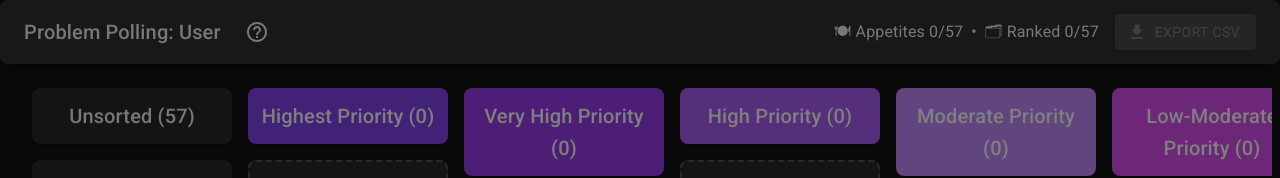
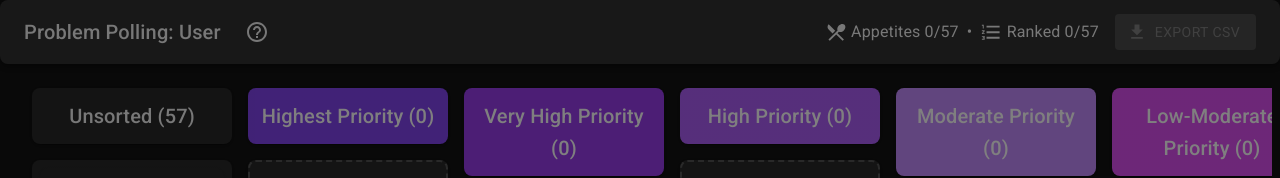
Before and after one commit to chase-grey/tier-list-of-problems, a React (Vite) app: page / in a window 1280 px wide. Shown: the top 178 px of the page. Built offline with nearby package versions, Linux system fonts and the light colour scheme.

Commit message:
Replace emoji icons with larger Material UI icons for better readability in top toolbar

```diff
--- a/src/components/TopBar/TopBar.tsx
+++ b/src/components/TopBar/TopBar.tsx
@@ -9,7 +9,9 @@ import {
 } from '@mui/material';
 import {
   GetApp as DownloadIcon,
-  HelpOutline as HelpIcon
+  HelpOutline as HelpIcon,
+  RestaurantMenu as AppetiteIcon,
+  FormatListNumbered as RankedIcon
 } from '@mui/icons-material';
 import type { Vote } from '../../types/models';
 
@@ -61,10 +63,14 @@ export const TopBar = ({
               sx={{
                 color: appetiteCount === totalPitchCount ? '#4caf50' : 'inherit',
                 fontWeight: appetiteCount === totalPitchCount ? 'bold' : 'normal',
-                transition: 'all 0.2s ease'
+                transition: 'all 0.2s ease',
+                display: 'flex',
+                alignItems: 'center',
+                gap: 0.5
               }}
             >
-              🍽 Appetites {appetiteCount}/{totalPitchCount}
+              <AppetiteIcon sx={{ fontSize: '1.4rem' }} />
+              <span>Appetites {appetiteCount}/{totalPitchCount}</span>
             </Box>
             <Box component="span">•</Box>
             <Box
@@ -72,10 +78,14 @@ export const TopBar = ({
               sx={{
                 color: rankCount === totalPitchCount ? '#4caf50' : 'inherit',
                 fontWeight: rankCount === totalPitchCount ? 'bold' : 'normal',
-                transition: 'all 0.2s ease'
+                transition: 'all 0.2s ease',
+                display: 'flex',
+                alignItems: 'center',
+                gap: 0.5
               }}
             >
-              🗂 Ranked {rankCount}/{totalPitchCount}
+              <RankedIcon sx={{ fontSize: '1.4rem' }} />
+              <span>Ranked {rankCount}/{totalPitchCount}</span>
             </Box>
           </Typography>
         </Box>
```
